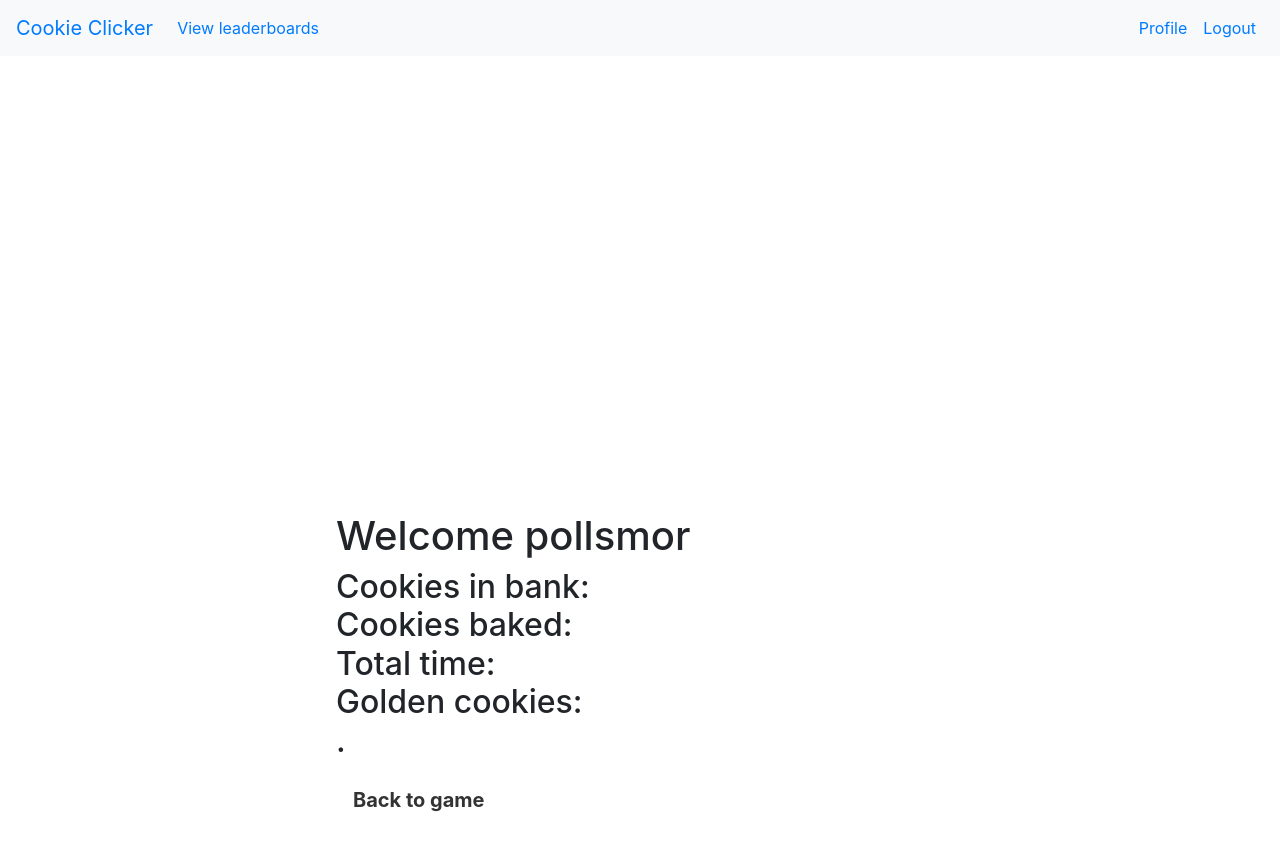
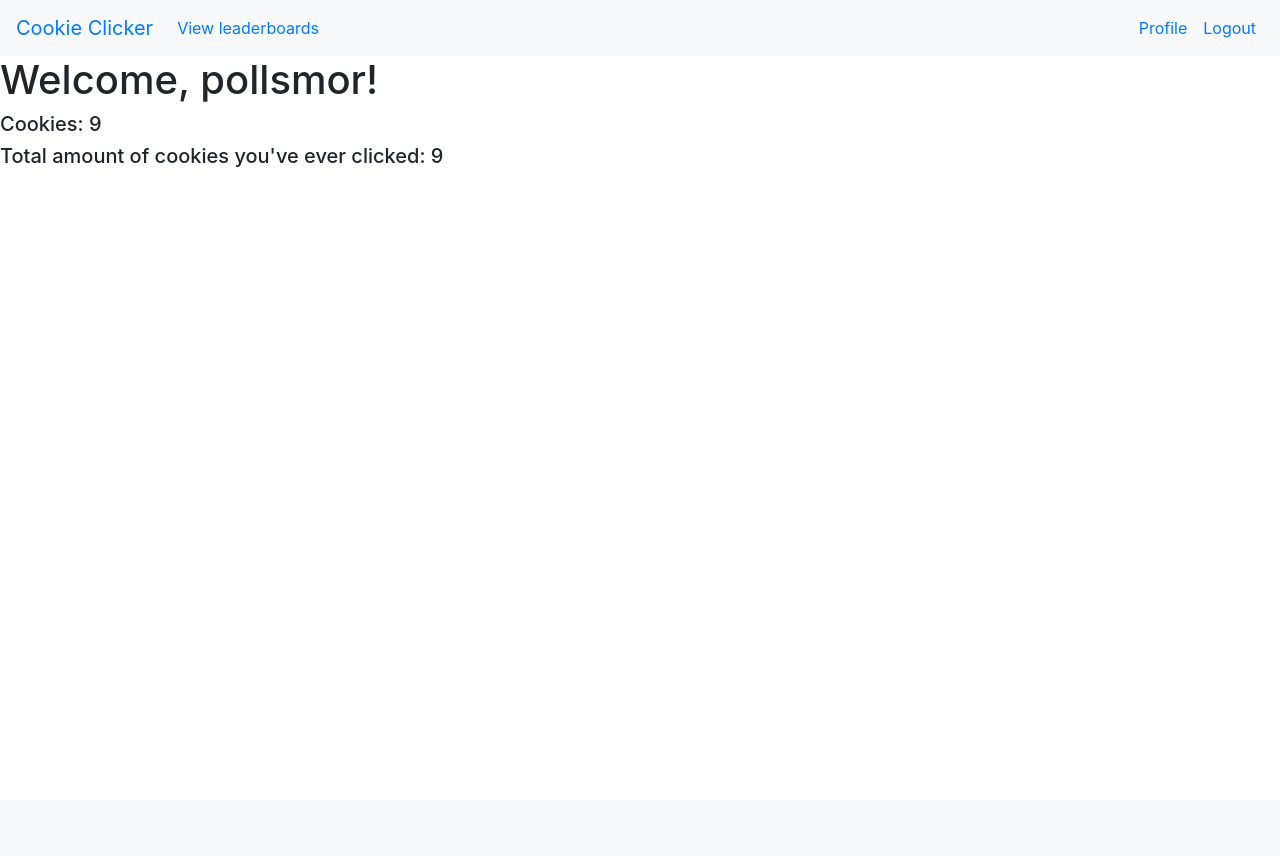
Before and after one commit to KelvinNg0/SoftDev_p02, a Flask app: page /profile in a window 1280 px wide. After the commit the page ends 167 px from the top, so only its background shows below. Run offline with Flask 2, Linux system fonts and the light colour scheme; a user stored in the database is signed in; data comes from the database, SQL or seed files in the repository; some libraries are stand-ins or nearby versions.

Commit message:
Insert necessary data into profile page

```diff
--- a/app.py
+++ b/app.py
@@ -100,8 +100,9 @@
 @app.route('/profile')
 @login_required
 def profile():
-	##flash(session["username"])
-	return render_template("profile.html",name=session["username"])
+	username = session['username']
+	cookies = db_ops.get_clicks(username) # a tuple, index 0 is cookies, index 1 is total_cookies
+	return render_template("profile.html", name = username, cookies = cookies[0], total_cookies = cookies[1])
 
 @app.route('/leaderboards')
 @login_required
--- a/templates/profile.html
+++ b/templates/profile.html
@@ -1,27 +1,9 @@
 {% extends "base.html" %}
 
 {% block content %}
-<div class="cover-container d-flex w-100 h-100 p-3 mx-auto flex-column">
-  <header class="mb-auto">
-    <div>
-      <nav class="nav nav-masthead justify-content-center float-md-right">
-        <a class="nav-link active" href="/">Home</a>
-      </nav>
-    </div>
-  </header>
 
-  <main role="main" class="px-3">
-    <h1>Welcome {{name}} </h1>
-    <h2> Cookies in bank:<br>
-    Cookies baked:<br>
-    Total time:<br>
-    Golden cookies: <br>.</h2>
-    <p class="lead"></p>
-    <p class="lead">
-      <a href="/clicker" class="btn btn-lg btn-secondary font-weight-bold border-white bg-white">Back to game</a>
-    </p>
-  </main>
-
-</div>
+  <h1>Welcome, {{ name }}! </h1>
+  <h5>Cookies: {{ cookies }}</h5>
+  <h5>Total amount of cookies you've ever clicked: {{ total_cookies }}</h5>
 
 {% endblock content %}
--- a/utl/db_ops.py
+++ b/utl/db_ops.py
@@ -55,3 +55,14 @@
 
     db.commit()
     db.close()
+
+def get_clicks(username):
+    db = sqlite3.connect(DB_FILE)
+    c = db.cursor()
+
+    c.execute("SELECT clicks FROM accounts WHERE username = (?)", (username,))
+    cookies = c.fetchall()[0][0]
+    c.execute("SELECT total_clicks FROM accounts WHERE username = (?)", (username,))
+    total_cookies = c.fetchall()[0][0]
+
+    return cookies, total_cookies
```
Also changed, not shown: templates/leaderboards.html (+1 -8 lines).
